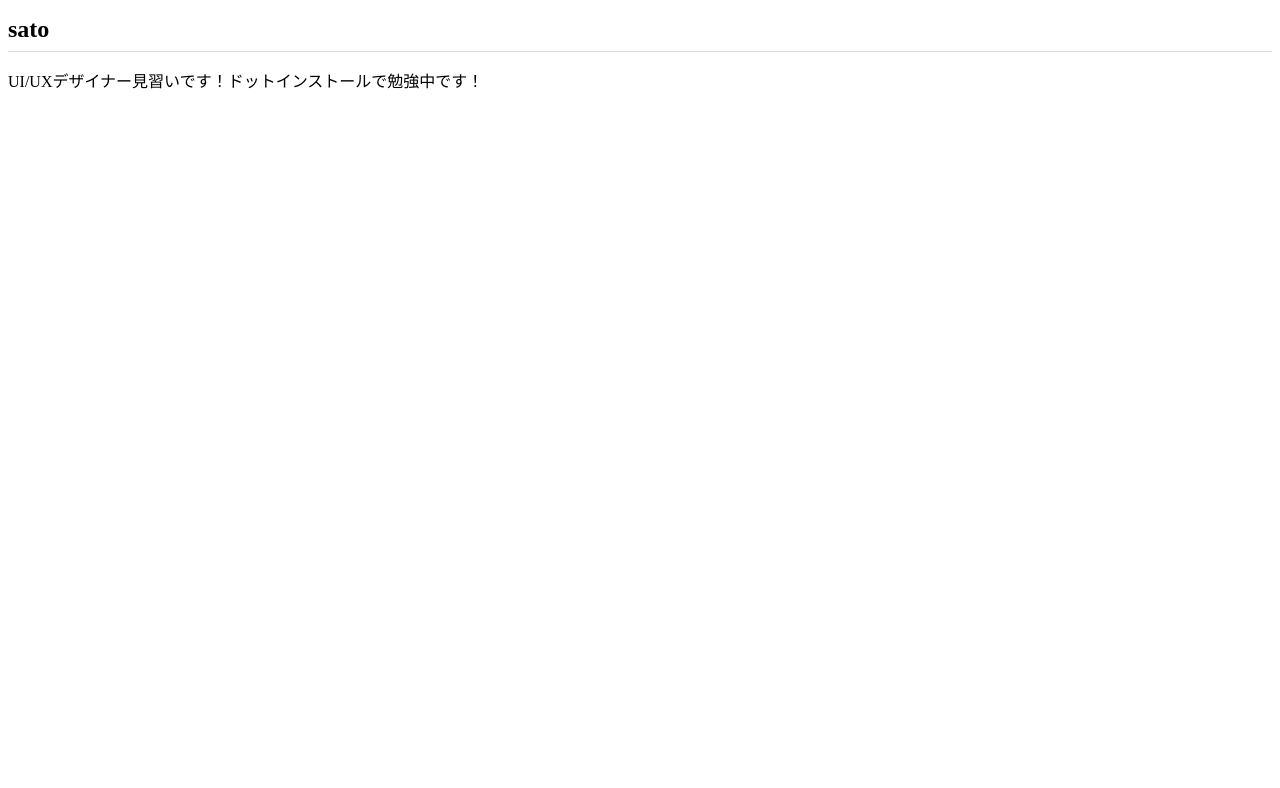
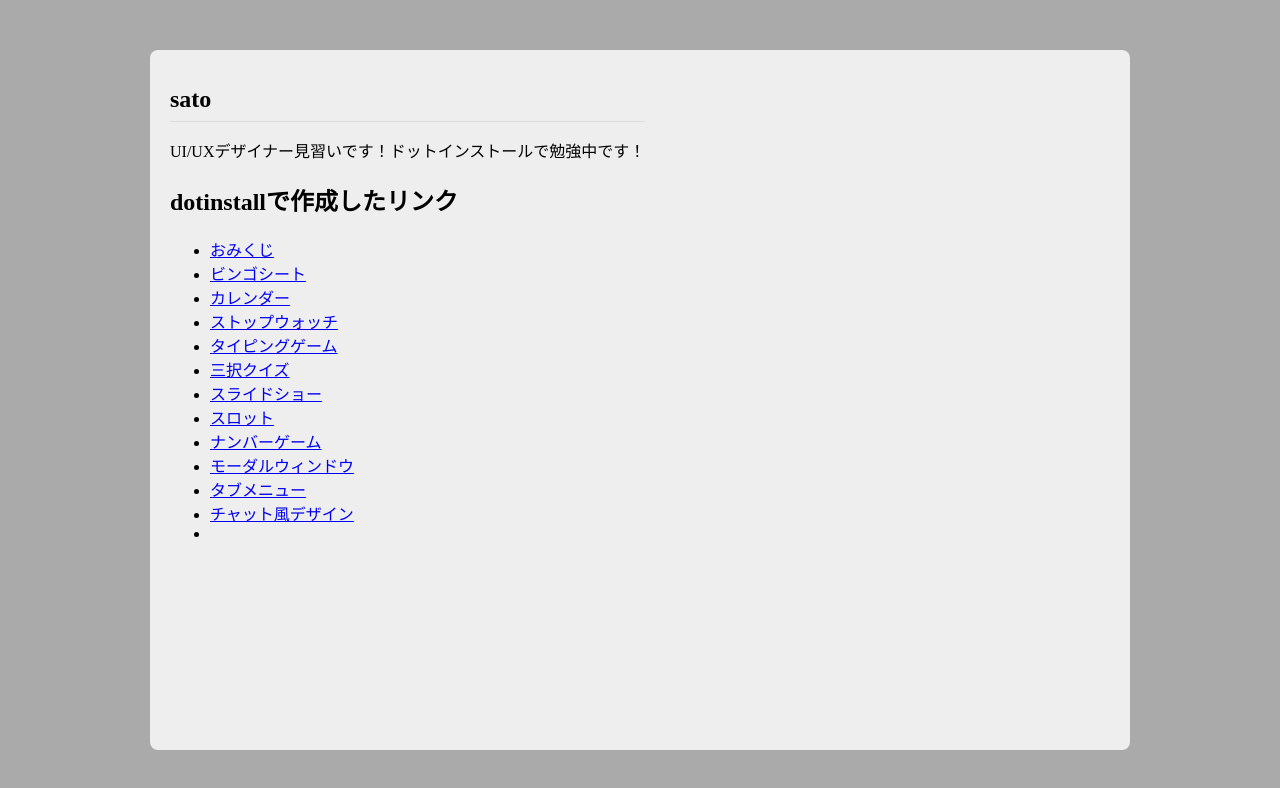
Before and after one commit to satop0/satop0.github.io, a plain HTML site: page index.html in a window 1280 px wide. Drawn offline with Linux system fonts and the light colour scheme.

Commit message:
Add files via upload

```diff
--- a/css/styles.css
+++ b/css/styles.css
@@ -1,5 +1,25 @@
+body {
+  background: #aaa;
+}
+
 h1 {
   font-size: 24px;
   padding-bottom: 8px;
   border-bottom: 1px solid #ddd;
 }
+
+.container {
+  display: flex;
+  position: absolute;
+  top: 50px;
+  bottom: 50px;
+  right: 150px;
+  left: 150px;
+  background: #eee;
+  margin: auto;
+  padding: 20px;
+  border-radius: 8px;
+}
+
+.page {
+}
--- a/index.html
+++ b/index.html
@@ -6,7 +6,27 @@
     <link rel="stylesheet" href="css/styles.css">
   </head>
   <body>
-    <h1>sato</h1>
-    <p>UI/UXデザイナー見習いです！ドットインストールで勉強中です！</p>
+    <div class="container">
+      <div class="page">
+        <h1>sato</h1>
+        <p>UI/UXデザイナー見習いです！ドットインストールで勉強中です！</p>
+        <h2>dotinstallで作成したリンク</h2>
+        <ul>
+          <li><a href="https://satop0.github.io/omikuji/">おみくじ</a></li>
+          <li><a href="https://satop0.github.io/bingo/">ビンゴシート</a></li>
+          <li><a href="https://satop0.github.io/calender/">カレンダー</a></li>
+          <li><a href="https://satop0.github.io/stopwatch/">ストップウォッチ</a></li>
+          <li><a href="https://satop0.github.io/typinggame/">タイピングゲーム</a></li>
+          <li><a href="https://satop0.github.io/quizapp/">三択クイズ</a></li>
+          <li><a href="https://satop0.github.io/slideshow/">スライドショー</a></li>
+          <li><a href="https://satop0.github.io/slotmachine/">スロット</a></li>
+          <li><a href="https://satop0.github.io/numbersgame/">ナンバーゲーム</a></li>
+          <li><a href="https://satop0.github.io/modalwindow/">モーダルウィンドウ</a></li>
+          <li><a href="https://satop0.github.io/tabmenu/">タブメニュー</a></li>
+          <li><a href="https://satop0.github.io/cssbubble/">チャット風デザイン</a></li>
+          <li><a href=""></a></li>
+        </ul>
+      </div>
+    </div>
   </body>
 </html>
```
